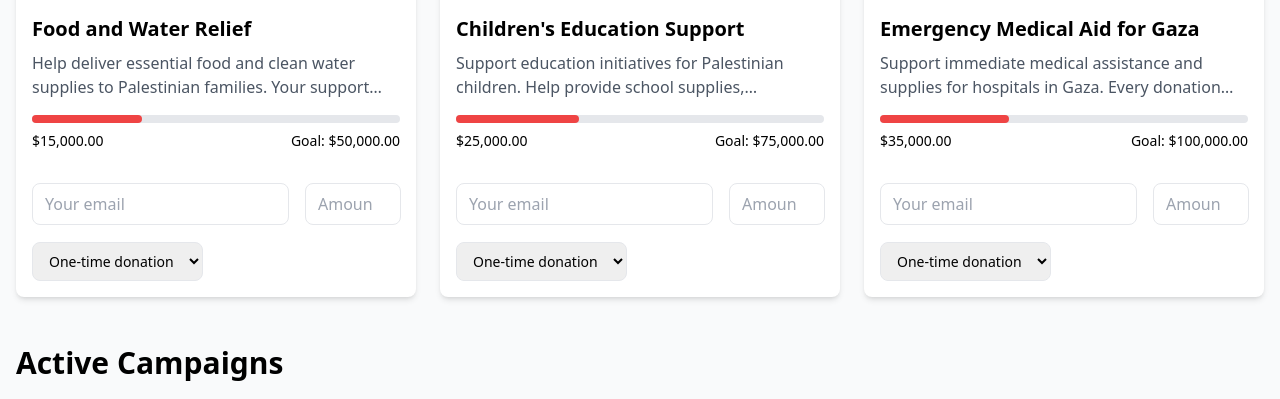
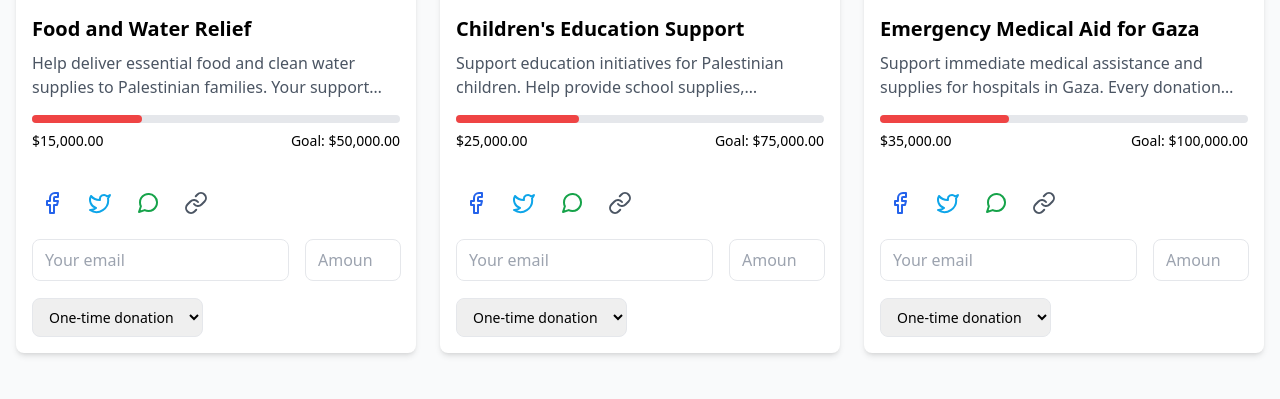
Before and after one commit to helapal/PalestineSupportHub, a Laravel app: page / in a window 1280 px wide. Shown: the part 785-1184 px from the top of the page. Run offline with Laravel 12, Linux system fonts and the light colour scheme; data comes from the database, SQL or seed files in the repository; style sheets or scripts are compiled from the project's sources.

Commit message:
Agent step completed: Add social sharing features

```diff
--- a/resources/views/campaigns/index.blade.php
+++ b/resources/views/campaigns/index.blade.php
@@ -60,6 +60,7 @@
                         </div>
                     </div>
                     <div class="p-4 pt-0">
+                        @include('campaigns.partials.social-share', ['campaign' => $campaign])
                         @include('campaigns.partials.donation-form', ['campaign' => $campaign])
                     </div>
                 </div>
@@ -229,7 +230,8 @@
                     </div>
                 </div>
                 <div class="p-4 pt-0">
-                    <form action="{{ route('campaigns.donate') }}" method="POST" class="flex gap-4">
+                    @include('campaigns.partials.social-share', ['campaign' => $campaign])
+                        <form action="{{ route('campaigns.donate') }}" method="POST" class="flex gap-4 mt-4">
                         @csrf
                         <input type="hidden" name="campaign_ids" value="{{ $campaign->id }}">
                         <input
--- /dev/null
+++ b/resources/views/campaigns/partials/social-share.blade.php
@@ -0,0 +1,80 @@
+<div class="flex gap-2 mt-4">
+    <button
+        onclick="shareOnFacebook('{{ $campaign->title }}', '{{ url()->current() }}')"
+        class="p-2 text-blue-600 hover:bg-blue-50 rounded-full transition-colors"
+        title="Share on Facebook"
+    >
+        <svg xmlns="http://www.w3.org/2000/svg" width="24" height="24" viewBox="0 0 24 24" fill="none" stroke="currentColor" stroke-width="2" stroke-linecap="round" stroke-linejoin="round">
+            <path d="M18 2h-3a5 5 0 0 0-5 5v3H7v4h3v8h4v-8h3l1-4h-4V7a1 1 0 0 1 1-1h3z"></path>
+        </svg>
+    </button>
+
+    <button
+        onclick="shareOnTwitter('{{ $campaign->title }}', '{{ url()->current() }}')"
+        class="p-2 text-sky-500 hover:bg-sky-50 rounded-full transition-colors"
+        title="Share on Twitter"
+    >
+        <svg xmlns="http://www.w3.org/2000/svg" width="24" height="24" viewBox="0 0 24 24" fill="none" stroke="currentColor" stroke-width="2" stroke-linecap="round" stroke-linejoin="round">
+            <path d="M22 4s-.7 2.1-2 3.4c1.6 10-9.4 17.3-18 11.6 2.2.1 4.4-.6 6-2C3 15.5.5 9.6 3 5c2.2 2.6 5.6 4.1 9 4-.9-4.2 4-6.6 7-3.8 1.1 0 3-1.2 3-1.2z"></path>
+        </svg>
+    </button>
+
+    <button
+        onclick="shareOnWhatsApp('{{ $campaign->title }}', '{{ url()->current() }}')"
+        class="p-2 text-green-600 hover:bg-green-50 rounded-full transition-colors"
+        title="Share on WhatsApp"
+    >
+        <svg xmlns="http://www.w3.org/2000/svg" width="24" height="24" viewBox="0 0 24 24" fill="none" stroke="currentColor" stroke-width="2" stroke-linecap="round" stroke-linejoin="round">
+            <path d="M21 11.5a8.38 8.38 0 0 1-.9 3.8 8.5 8.5 0 0 1-7.6 4.7 8.38 8.38 0 0 1-3.8-.9L3 21l1.9-5.7a8.38 8.38 0 0 1-.9-3.8 8.5 8.5 0 0 1 4.7-7.6 8.38 8.38 0 0 1 3.8-.9h.5a8.48 8.48 0 0 1 8 8v.5z"></path>
+        </svg>
+    </button>
+
+    <button
+        onclick="copyToClipboard('{{ url()->current() }}')"
+        class="p-2 text-gray-600 hover:bg-gray-50 rounded-full transition-colors"
+        title="Copy link"
+    >
+        <svg xmlns="http://www.w3.org/2000/svg" width="24" height="24" viewBox="0 0 24 24" fill="none" stroke="currentColor" stroke-width="2" stroke-linecap="round" stroke-linejoin="round">
+            <path d="M10 13a5 5 0 0 0 7.54.54l3-3a5 5 0 0 0-7.07-7.07l-1.72 1.71"></path>
+            <path d="M14 11a5 5 0 0 0-7.54-.54l-3 3a5 5 0 0 0 7.07 7.07l1.71-1.71"></path>
+        </svg>
+    </button>
+</div>
+
+<script>
+function shareOnFacebook(title, url) {
+    window.open(`https://www.facebook.com/sharer/sharer.php?u=${encodeURIComponent(url)}`,
+        'facebook-share-dialog',
+        'width=800,height=600'
+    );
+}
+
+function shareOnTwitter(title, url) {
+    window.open(`https://twitter.com/intent/tweet?text=${encodeURIComponent(title)}&url=${encodeURIComponent(url)}`,
+        'twitter-share-dialog',
+        'width=800,height=600'
+    );
+}
+
+function shareOnWhatsApp(title, url) {
+    window.open(`https://api.whatsapp.com/send?text=${encodeURIComponent(title + ' ' + url)}`,
+        'whatsapp-share-dialog',
+        'width=800,height=600'
+    );
+}
+
+function copyToClipboard(url) {
+    navigator.clipboard.writeText(url).then(() => {
+        // Show toast notification
+        const toast = document.createElement('div');
+        toast.className = 'fixed bottom-4 right-4 bg-gray-900 text-white px-4 py-2 rounded-lg shadow-lg z-50';
+        toast.textContent = 'Link copied to clipboard!';
+        document.body.appendChild(toast);
+
+        // Remove toast after 3 seconds
+        setTimeout(() => {
+            toast.remove();
+        }, 3000);
+    });
+}
+</script>
```
